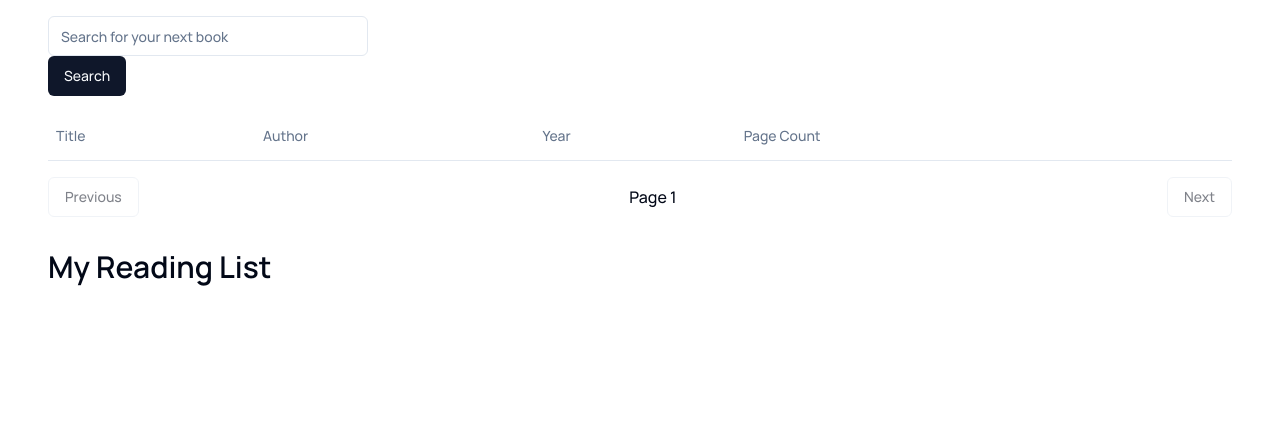
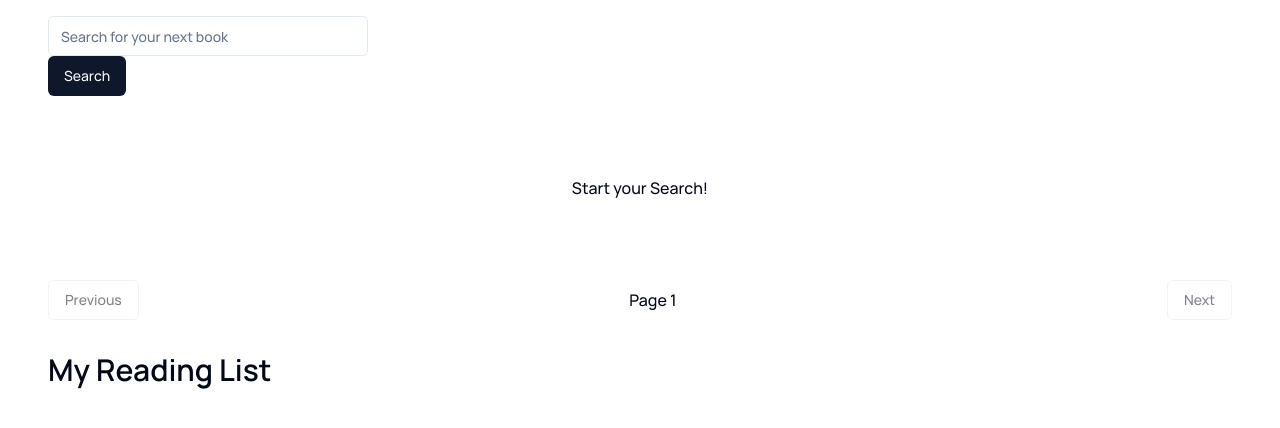
Before and after one commit to maneesha14w/listr, a React (Vite) app: page / in a window 1280 px wide. Shown: the top 428 px of the page. Built offline with nearby package versions, Linux system fonts and the light colour scheme.

Commit message:
fix: fixed table showing when query empty.

```diff
--- a/src/components/BookSearch.tsx
+++ b/src/components/BookSearch.tsx
@@ -100,6 +100,7 @@ export const BookSearch = () => {
 				)}
 			</div>
 			<div className="mt-4 max-h-64 overflow-auto">
+				{query.length > 0 && result.length > 0 ? (
 					<Table>
 						<TableHeader>
 							<TableRow>
@@ -139,6 +140,11 @@ export const BookSearch = () => {
 							))}
 						</TableBody>
 					</Table>
+				) : (
+					<div className="flex max-h-60 items-center justify-center p-16">
+						Start your Search!
+					</div>
+				)}
 			</div>
 			<div className="mt-4 flex items-center justify-between">
 				<Button
```
Lines whose indentation alone changed are shown as unchanged.
